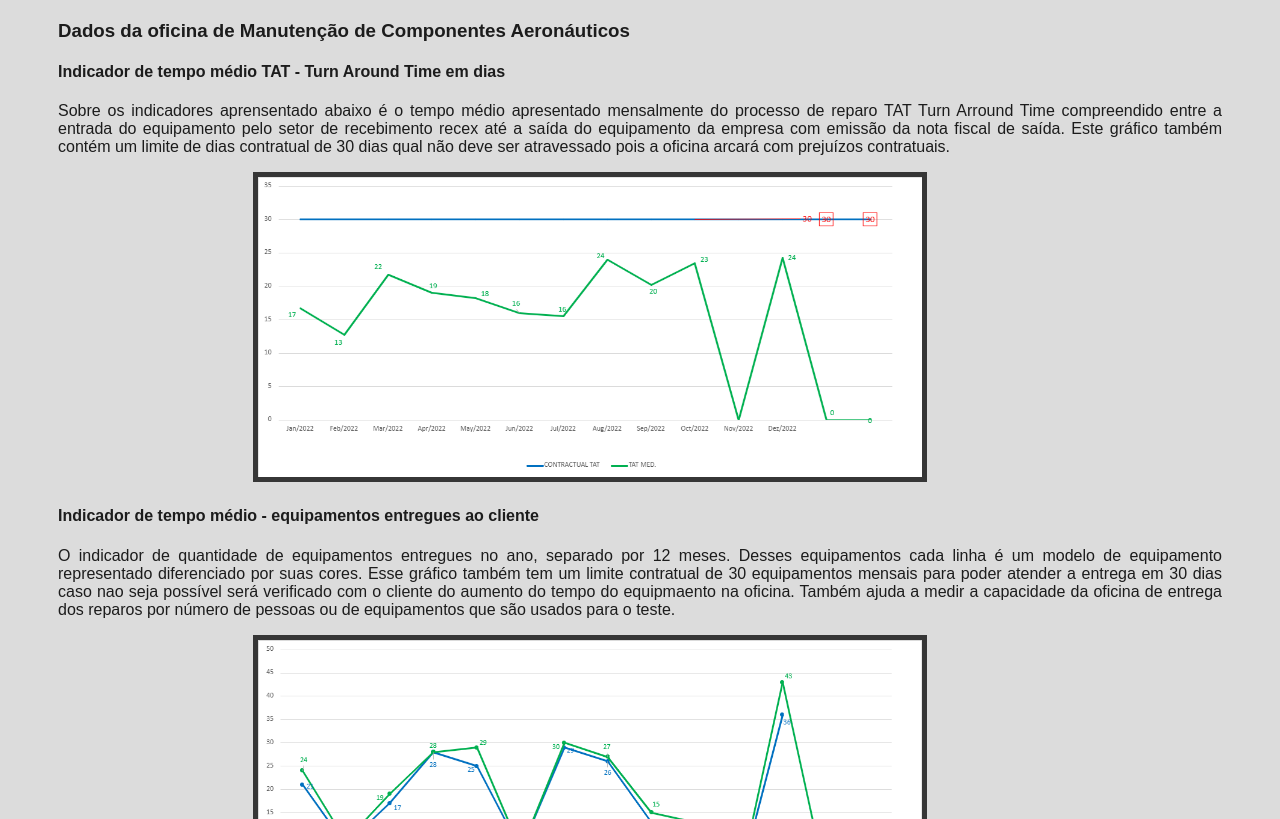
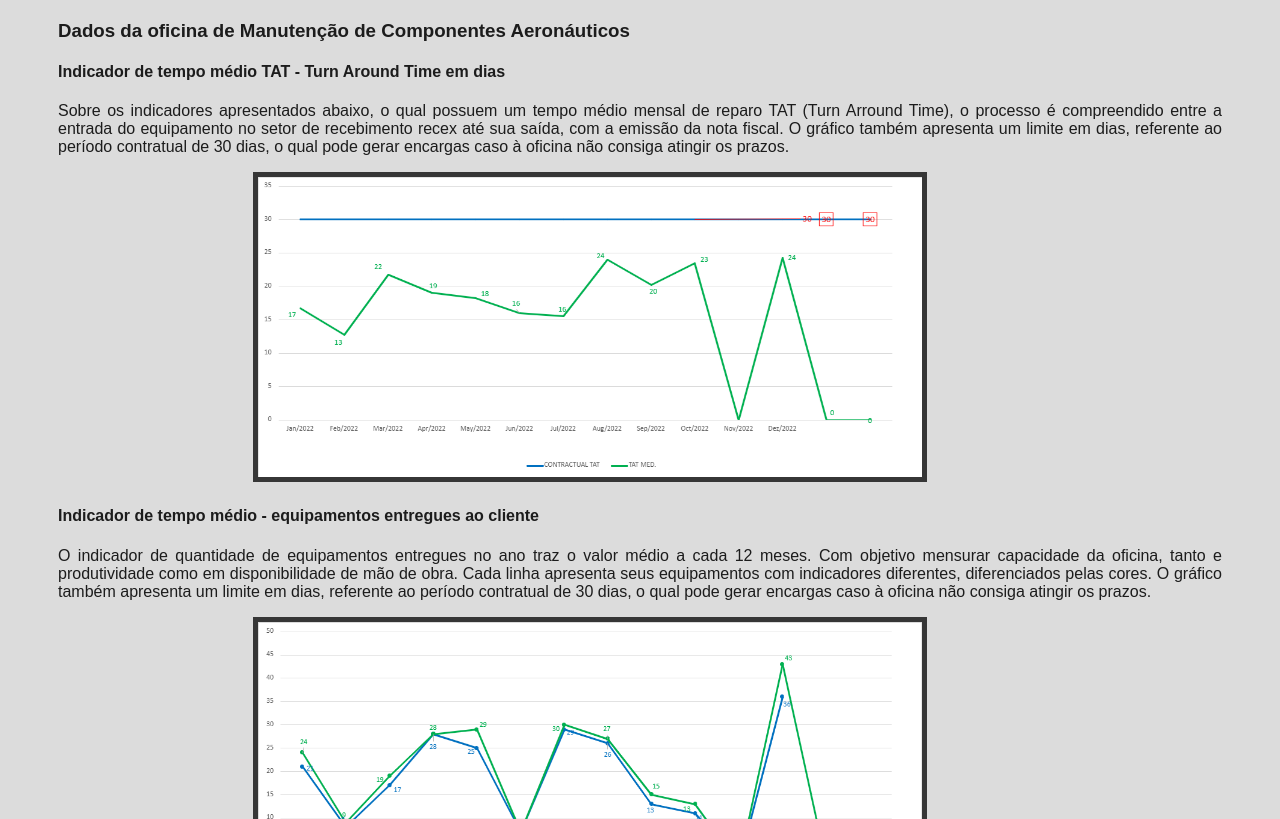
Before and after one commit to cristianerib/Proj_UNIVESP, a plain HTML site: page index.html in a window 1280 px wide. Shown: the part 459-1278 px from the top of the page. Drawn offline with Linux system fonts and the light colour scheme.

Commit message:
Add files via upload

```diff
--- a/index.html
+++ b/index.html
@@ -37,7 +37,8 @@
 
                     <h4> Indicador de tempo médio TAT - Turn Around Time em dias </h4>
                     <p>
-                        Sobre os indicadores aprensentado abaixo é o tempo médio apresentado mensalmente do processo de reparo TAT Turn Arround Time compreendido entre a entrada do equipamento pelo setor de recebimento recex até a saída do equipamento da empresa com emissão da nota fiscal de saída. Este gráfico também contém um limite de dias contratual de 30 dias qual não deve ser atravessado pois a oficina arcará com prejuízos contratuais.
+                        Sobre os indicadores apresentados abaixo, o qual possuem um tempo médio mensal de reparo TAT (Turn Arround Time), o processo é compreendido entre a entrada do equipamento no setor de recebimento recex até sua saída, com a emissão da nota fiscal.
+                        O gráfico também apresenta um limite em dias, referente ao período contratual de 30 dias, o qual pode gerar encargas caso à oficina não consiga atingir os prazos.
                     </p>
                 <div class="entrega">
                     <img src="TAT.png"></img>
@@ -45,7 +46,10 @@
 
                     <h4>Indicador de tempo médio - equipamentos entregues ao cliente</h4>
                     <p>
-                        O indicador de quantidade de equipamentos entregues no ano, separado por 12 meses. Desses equipamentos cada linha é um modelo de equipamento representado diferenciado por suas cores. Esse gráfico também tem um limite contratual de 30 equipamentos mensais para poder atender a entrega em 30 dias caso nao seja possível será verificado com o cliente do aumento do tempo do equipmaento na oficina. Também ajuda a medir a capacidade da oficina de entrega dos reparos por número de pessoas ou de equipamentos que são usados para o teste.
+
+                        O indicador de quantidade de equipamentos entregues no ano traz o valor médio a cada 12 meses. Com objetivo mensurar capacidade da oficina, tanto e produtividade como em disponibilidade de mão de obra.
+                        Cada linha apresenta seus equipamentos com indicadores diferentes, diferenciados pelas cores.
+                        O gráfico também apresenta um limite em dias, referente ao período contratual de 30 dias, o qual pode gerar encargas caso à oficina não consiga atingir os prazos.
                     </p>
                 <div class="entrega">
                     <img src="entreg.png"></img>
```
